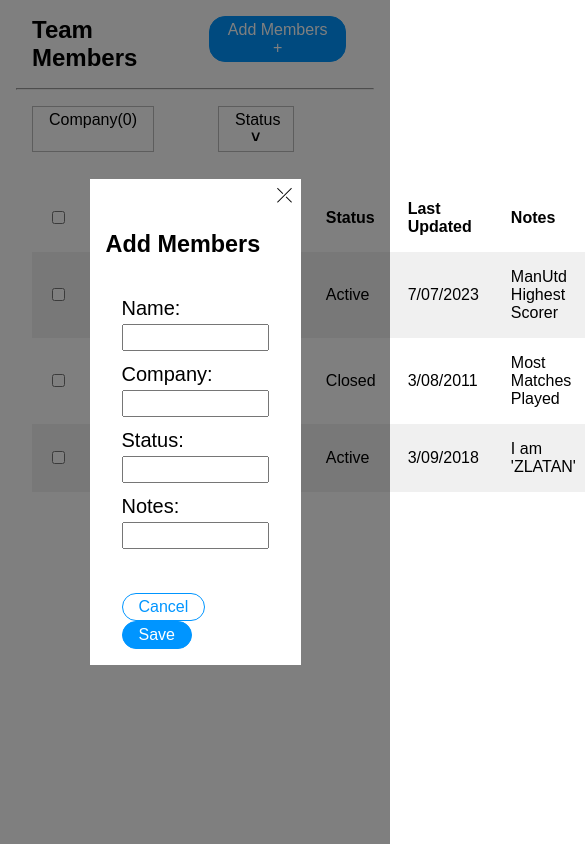
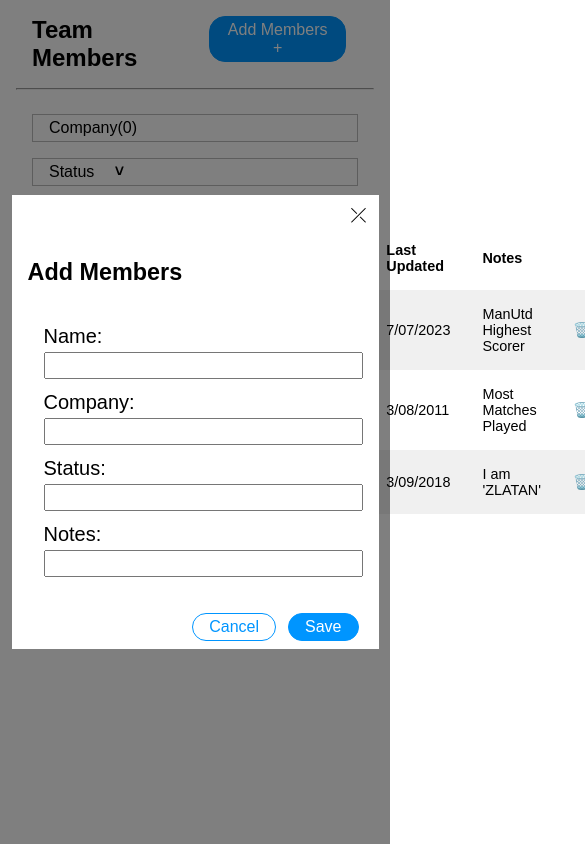
Before and after one commit to mechalr8/delta-exchange-assignment, a React (Create React App) app: page / in a window 390 px wide. Both pictures are taken after a click on the button "Add Members +". Shown: the top 844 px of the page, 585 px wide, since content can reach past the window. Built offline with nearby package versions, Linux system fonts and the light colour scheme.

Commit message:
Fixed css

```diff
--- a/src/App.css
+++ b/src/App.css
@@ -21,7 +21,7 @@ body {
 }
 
 .modal-content{
-  width: 50%;
+  width: 70%;
   background-color: white;
   padding-left: 1rem;
   display: flex;
@@ -168,3 +168,32 @@ tbody td:nth-child(7n) span{
 th, td {
   padding: 1rem;
 }
+
+@media screen and (max-width: 768px) {
+  /* Adjustments for smaller screens */
+  .modal-content {
+    width: 90%; /* Adjust the width as needed */
+  }
+
+  .modal-close, .modal-footer {
+    margin: 0.5rem; /* Increase spacing for better touch interaction */
+  }
+
+  .input-fields {
+    margin-right: 0; /* Reset margin to conserve space */
+  }
+
+  .filters {
+    flex-direction: column; /* Stack filters vertically on small screens */
+  }
+
+  .dropdown, .sort {
+    margin: 0.5rem 0; /* Adjust spacing for better touch interaction */
+  }
+
+  table {
+    font-size: 0.9rem; /* Reduce font size for better readability */
+  }
+
+  /* ... other adjustments as needed ... */
+}
```
